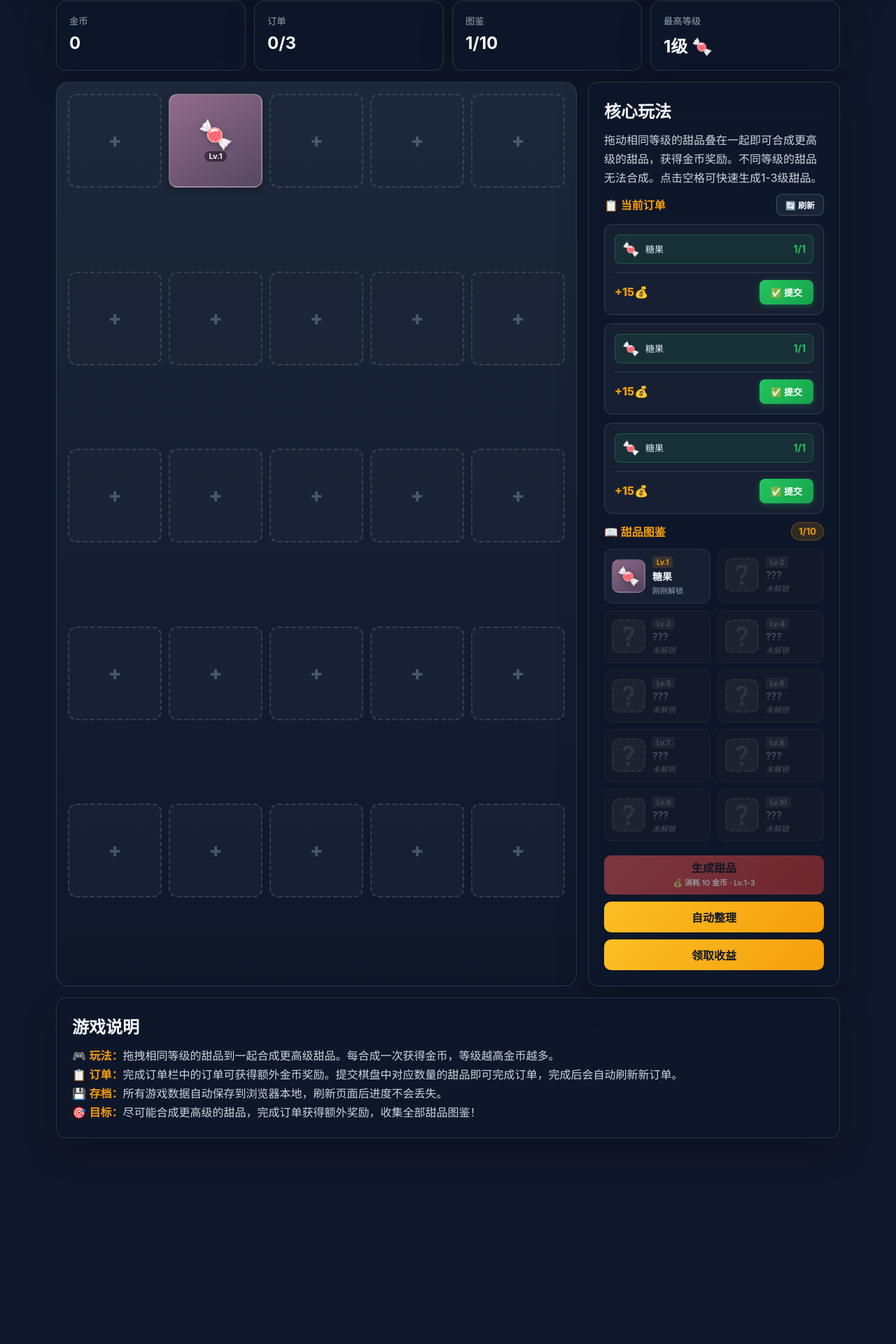
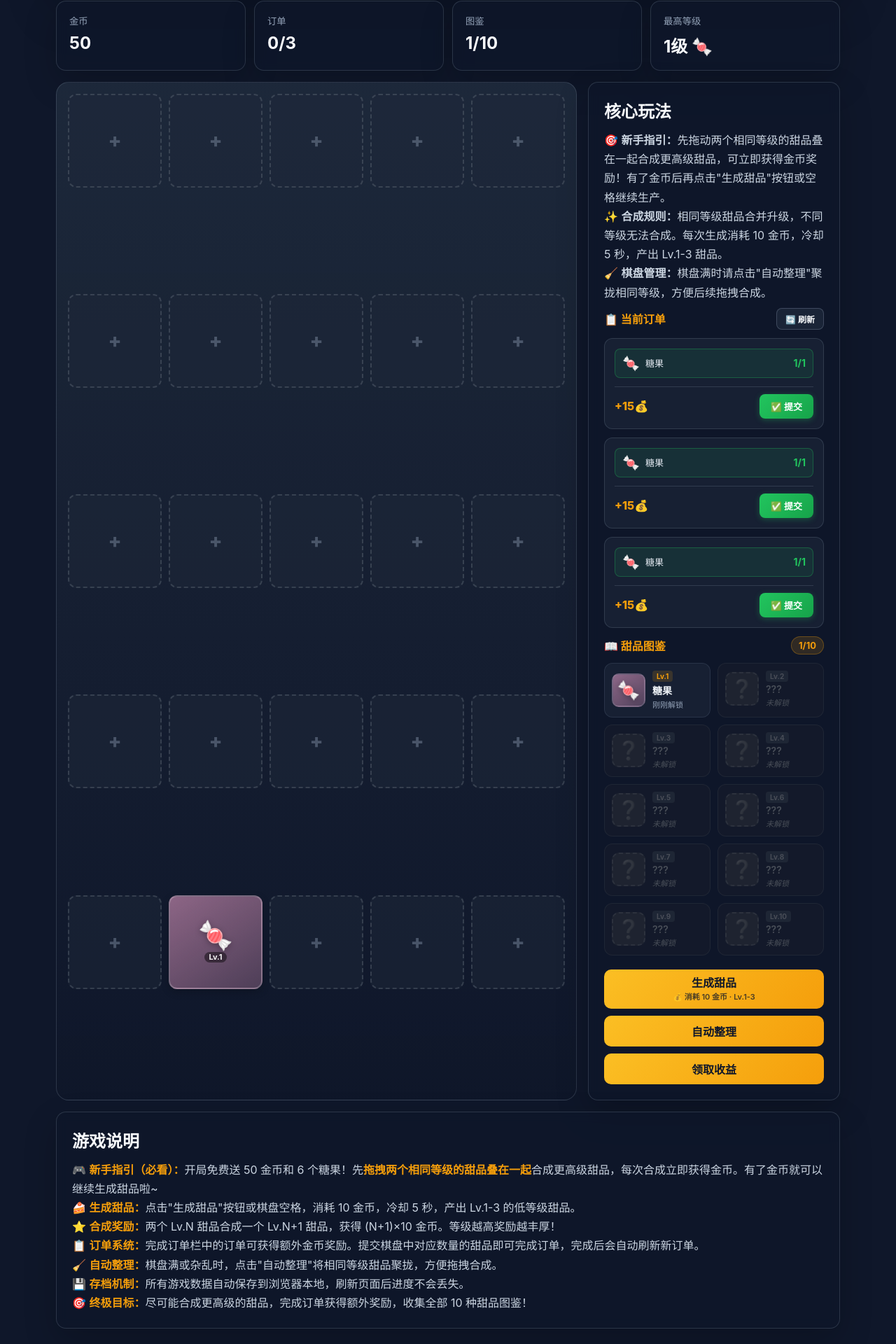
Before and after one commit to aliAjax/hxywl-61902-66ab937, a React (Vite) app: page / in a window 1280 px wide. Shown: the part 253-2173 px from the top of the page at 70% size. Before the commit the page ends 1919 px from the top, so only its background shows below. Built offline with nearby package versions, Linux system fonts and the light colour scheme.

Commit message:
.3436396082391580:011856cdd11ea0e1cf97d86910ed7898_6a351ba3fec9659057722fd4.6a351f37fec96590577231c3.6a351f378561d4ee59020428:Trae CN.T(2026/6/19 18:51:35)

```diff
--- a/src/App.tsx
+++ b/src/App.tsx
@@ -51,6 +51,8 @@ const SPAWN_COST = 10;
 const SPAWN_COOLDOWN_SECONDS = 5;
 const SPAWN_MIN_LEVEL = 1;
 const SPAWN_MAX_LEVEL = 3;
+const INITIAL_COINS = 50;
+const INITIAL_SPAWN_COUNT = 6;
 let orderIdCounter = 0;
 
 interface GameState {
@@ -111,9 +113,14 @@ function loadGameState(): GameState {
     const saved = localStorage.getItem(STORAGE_KEY);
     if (saved) {
       const parsed = JSON.parse(saved);
+      const loadedBoard = parsed.board || Array(BOARD_SIZE).fill(null);
+      const hasExistingBoard = loadedBoard.some((cell: number | null) => cell !== null);
+      const loadedCoins = typeof parsed.coins === "number" ? parsed.coins : -1;
+      const isNewGame = !hasExistingBoard && (loadedCoins <= 0);
+
       return {
-        board: parsed.board || Array(BOARD_SIZE).fill(null),
-        coins: parsed.coins || 0,
+        board: loadedBoard,
+        coins: isNewGame ? INITIAL_COINS : Math.max(loadedCoins, 0),
         maxLevel: parsed.maxLevel || 1,
         unlockedLevels: parsed.unlockedLevels || [1],
         unlockTimes: parsed.unlockTimes || { 1: new Date().toISOString() },
@@ -124,7 +131,7 @@ function loadGameState(): GameState {
   }
   return {
     board: Array(BOARD_SIZE).fill(null),
-    coins: 0,
+    coins: INITIAL_COINS,
     maxLevel: 1,
     unlockedLevels: [1],
     unlockTimes: { 1: new Date().toISOString() },
@@ -893,7 +900,7 @@ function App(): React.ReactElement {
   useEffect(() => {
     const hasAnyDessert = board.some((cell: number | null) => cell !== null);
     if (!hasAnyDessert) {
-      for (let i = 0; i < 5; i++) {
+      for (let i = 0; i < INITIAL_SPAWN_COUNT; i++) {
         spawnDessert(1, true);
       }
     }
@@ -1112,7 +1119,9 @@ function App(): React.ReactElement {
 
         <aside className="side-panel">
           <h2>核心玩法</h2>
-          <p>拖动相同等级的甜品叠在一起即可合成更高级的甜品，获得金币奖励。不同等级的甜品无法合成。点击空格可快速生成1-3级甜品。</p>
+          <p>🎯 <strong>新手指引：</strong>先拖动两个相同等级的甜品叠在一起合成更高级甜品，可立即获得金币奖励！有了金币后再点击"生成甜品"按钮或空格继续生产。</p>
+          <p>✨ <strong>合成规则：</strong>相同等级甜品合并升级，不同等级无法合成。每次生成消耗 {SPAWN_COST} 金币，冷却 {SPAWN_COOLDOWN_SECONDS} 秒，产出 Lv.{SPAWN_MIN_LEVEL}-{SPAWN_MAX_LEVEL} 甜品。</p>
+          <p>🧹 <strong>棋盘管理：</strong>棋盘满时请点击"自动整理"聚拢相同等级，方便后续拖拽合成。</p>
 
           <div className="orders-panel">
             <div className="orders-header">
@@ -1252,10 +1261,13 @@ function App(): React.ReactElement {
       <section className="result-panel">
         <h2>游戏说明</h2>
         <p>
-          🎮 <strong>玩法：</strong>拖拽相同等级的甜品到一起合成更高级甜品。每合成一次获得金币，等级越高金币越多。<br />
-          📋 <strong>订单：</strong>完成订单栏中的订单可获得额外金币奖励。提交棋盘中对应数量的甜品即可完成订单，完成后会自动刷新新订单。<br />
-          💾 <strong>存档：</strong>所有游戏数据自动保存到浏览器本地，刷新页面后进度不会丢失。<br />
-          🎯 <strong>目标：</strong>尽可能合成更高级的甜品，完成订单获得额外奖励，收集全部甜品图鉴！
+          🎮 <strong>新手指引（必看）：</strong>开局免费送 {INITIAL_COINS} 金币和 {INITIAL_SPAWN_COUNT} 个糖果！先<strong>拖拽两个相同等级的甜品叠在一起</strong>合成更高级甜品，每次合成立即获得金币。有了金币就可以继续生成甜品啦~<br />
+          🍰 <strong>生成甜品：</strong>点击"生成甜品"按钮或棋盘空格，消耗 {SPAWN_COST} 金币，冷却 {SPAWN_COOLDOWN_SECONDS} 秒，产出 Lv.{SPAWN_MIN_LEVEL}-{SPAWN_MAX_LEVEL} 的低等级甜品。<br />
+          ⭐ <strong>合成奖励：</strong>两个 Lv.N 甜品合成一个 Lv.N+1 甜品，获得 (N+1)×10 金币。等级越高奖励越丰厚！<br />
+          📋 <strong>订单系统：</strong>完成订单栏中的订单可获得额外金币奖励。提交棋盘中对应数量的甜品即可完成订单，完成后会自动刷新新订单。<br />
+          🧹 <strong>自动整理：</strong>棋盘满或杂乱时，点击"自动整理"将相同等级甜品聚拢，方便拖拽合成。<br />
+          💾 <strong>存档机制：</strong>所有游戏数据自动保存到浏览器本地，刷新页面后进度不会丢失。<br />
+          🎯 <strong>终极目标：</strong>尽可能合成更高级的甜品，完成订单获得额外奖励，收集全部 10 种甜品图鉴！
         </p>
       </section>
     </main>
```
